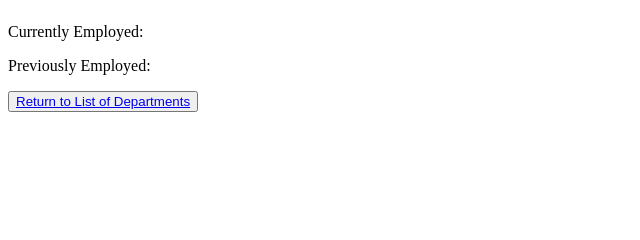
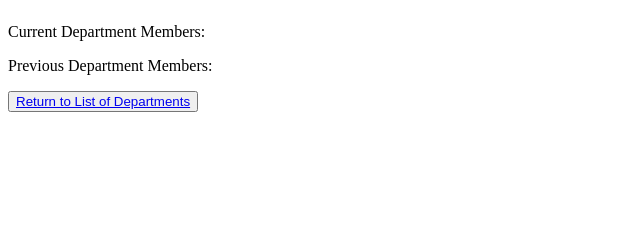
Before and after one commit to talkative-tangs/Bangazon-LLC, a Django app: template Website/templates/Website/departments_detail.html in a window 1280 px wide. Shown: the part 110-350 px from the top of the page, without its empty margins (0-640 px from the left). Run offline with Django 3.2, Linux system fonts and the light colour scheme; the template is opened without the code that fills it, so the values that code supplies are empty.

Commit message:
more formatting fixes

```diff
--- a/Website/templates/Website/departments_detail.html
+++ b/Website/templates/Website/departments_detail.html
@@ -3,7 +3,7 @@
 {% block content %}
 <h2>Bangazon Department: {{ department }}</h2>
     <h5>Budget: ${{ department.budget }}.00 per quarter</h5>
-        <p>Currently Employed: </p>
+        <p>Current Department Members: </p>
                 <ul>
                     {% for employee in department.employee_set.all %}
                         {% if employee.end_date == null %}
@@ -11,7 +11,7 @@
                         {% endif %}
                     {% endfor %}
                 </ul>
-                <p>Previously Employed: </p>
+                <p>Previous Department Members: </p>
                 <ul>
                     {% for employee in department.employee_set.all %}
                         {% if employee.end_date != null %}
```
